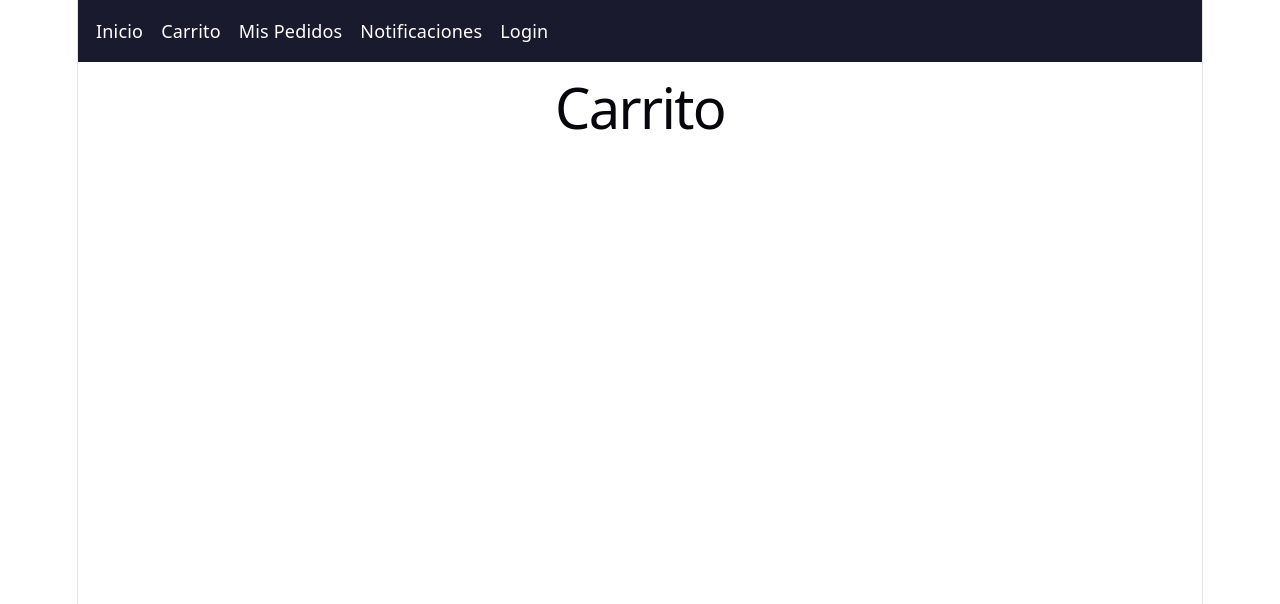
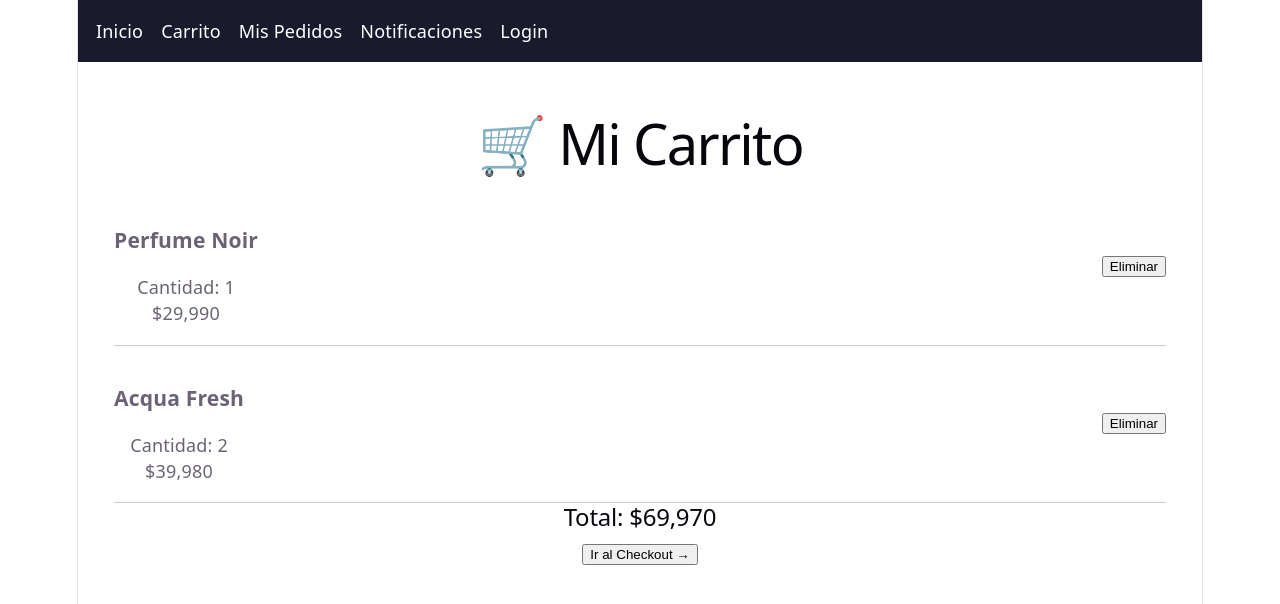
Before and after one commit to Diego-Back-End/aromastore-frontend, a React (Vite) app: page /carrito in a window 1280 px wide. Shown: the top 604 px of the page. Built offline with nearby package versions, Linux system fonts and the light colour scheme.

Commit message:
feat: pantalla carrito

```diff
--- a/src/pages/Carrito.jsx
+++ b/src/pages/Carrito.jsx
@@ -1,4 +1,43 @@
+import { useState } from 'react'
+import { useNavigate } from 'react-router-dom'
+
 function Carrito() {
-  return <h1>Carrito</h1>
+  const navigate = useNavigate()
+
+  const [items, setItems] = useState([
+    { id: 1, nombre: 'Perfume Noir', precio: 29990, cantidad: 1 },
+    { id: 2, nombre: 'Acqua Fresh', precio: 19990, cantidad: 2 },
+  ])
+
+  const total = items.reduce((acc, item) => acc + item.precio * item.cantidad, 0)
+
+  const eliminar = (id) => {
+    setItems(items.filter(item => item.id !== id))
+  }
+
+  return (
+    <div style={{ padding: '2rem' }}>
+      <h1>🛒 Mi Carrito</h1>
+      {items.length === 0 ? (
+        <p>Tu carrito está vacío</p>
+      ) : (
+        <>
+          {items.map(item => (
+            <div key={item.id} style={{ display: 'flex', justifyContent: 'space-between', alignItems: 'center', borderBottom: '1px solid #ccc', padding: '1rem 0' }}>
+              <div>
+                <h3>{item.nombre}</h3>
+                <p>Cantidad: {item.cantidad}</p>
+                <p>${(item.precio * item.cantidad).toLocaleString()}</p>
+              </div>
+              <button onClick={() => eliminar(item.id)}>Eliminar</button>
+            </div>
+          ))}
+          <h2>Total: ${total.toLocaleString()}</h2>
+          <button onClick={() => navigate('/checkout')}>Ir al Checkout →</button>
+        </>
+      )}
+    </div>
+  )
 }
+
 export default Carrito
```
